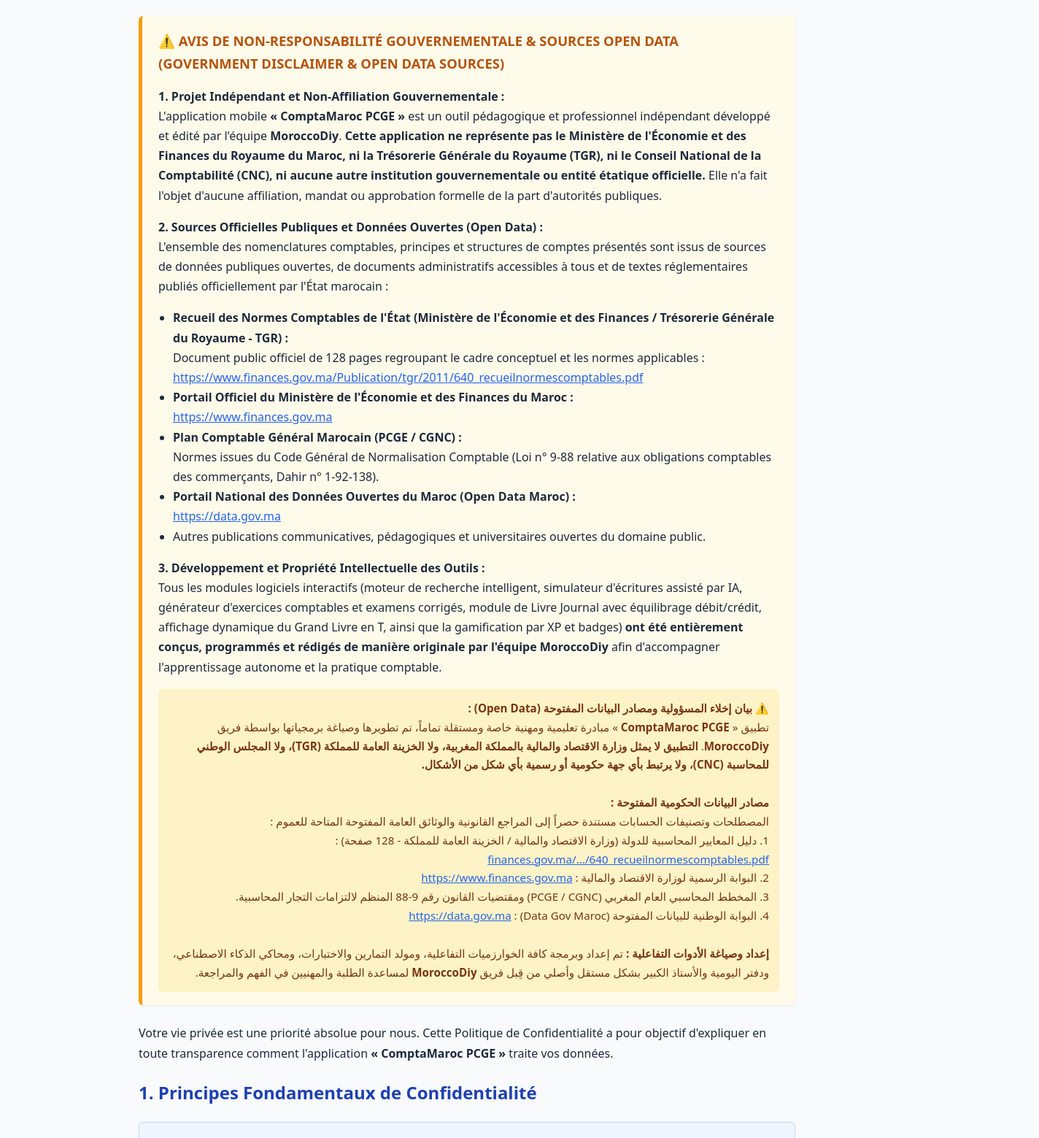
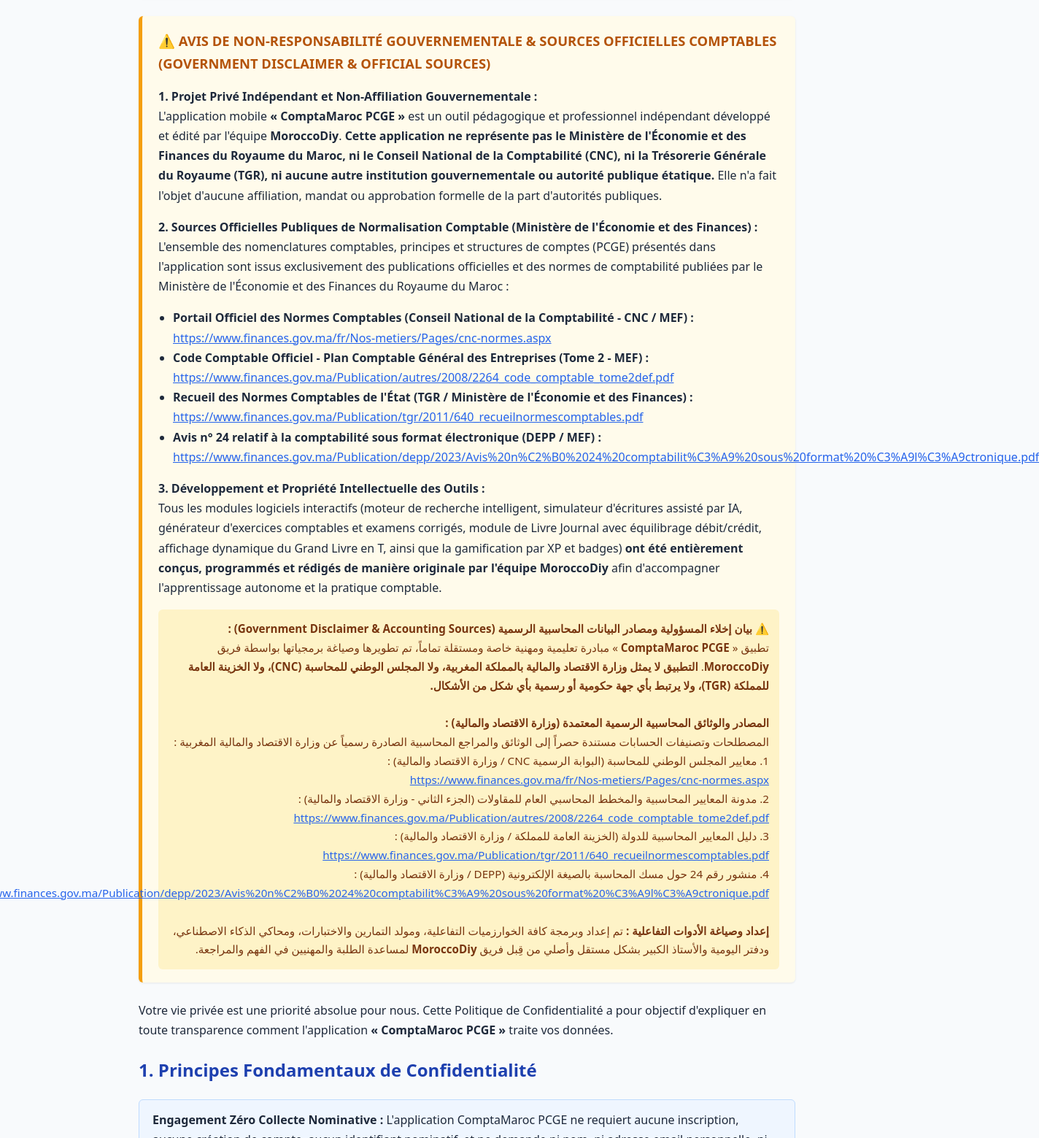
Before and after one commit to ABOURAYAN2019/mypolicy, a website: page comptamarocprivacy.html in a window 1280 px wide. Shown: the part 486-2045 px from the top of the page at 73% size, 1424 px wide, since content can reach past the window. Drawn offline with Linux system fonts and the light colour scheme.

Commit message:
Update ComptaMaroc policy with official MEF accounting sources and deploy v1.0.2+3 bundle

```diff
--- a/comptamarocprivacy.html
+++ b/comptamarocprivacy.html
@@ -115,38 +115,40 @@
 
     <!-- MANDATORY GOOGLE PLAY GOVERNMENT DISCLAIMER & OPEN DATA SOURCES -->
     <div class="disclaimer-box">
-        <div class="disclaimer-title">⚠️ AVIS DE NON-RESPONSABILITÉ GOUVERNEMENTALE & SOURCES OPEN DATA (GOVERNMENT DISCLAIMER & OPEN DATA SOURCES)</div>
+        <div class="disclaimer-title">⚠️ AVIS DE NON-RESPONSABILITÉ GOUVERNEMENTALE & SOURCES OFFICIELLES COMPTABLES (GOVERNMENT DISCLAIMER & OFFICIAL SOURCES)</div>
 
-        <p><strong>1. Projet Indépendant et Non-Affiliation Gouvernementale :</strong><br />
+        <p><strong>1. Projet Privé Indépendant et Non-Affiliation Gouvernementale :</strong><br />
         L'application mobile <strong>« ComptaMaroc PCGE »</strong> est un outil pédagogique et professionnel indépendant développé et édité par l'équipe <strong>MoroccoDiy</strong>.
-        <strong>Cette application ne représente pas le Ministère de l'Économie et des Finances du Royaume du Maroc, ni la Trésorerie Générale du Royaume (TGR), ni le Conseil National de la Comptabilité (CNC), ni aucune autre institution gouvernementale ou entité étatique officielle.</strong>
+        <strong>Cette application ne représente pas le Ministère de l'Économie et des Finances du Royaume du Maroc, ni le Conseil National de la Comptabilité (CNC), ni la Trésorerie Générale du Royaume (TGR), ni aucune autre institution gouvernementale ou autorité publique étatique.</strong>
         Elle n'a fait l'objet d'aucune affiliation, mandat ou approbation formelle de la part d'autorités publiques.</p>
 
-        <p><strong>2. Sources Officielles Publiques et Données Ouvertes (Open Data) :</strong><br />
-        L'ensemble des nomenclatures comptables, principes et structures de comptes présentés sont issus de sources de données publiques ouvertes, de documents administratifs accessibles à tous et de textes réglementaires publiés officiellement par l'État marocain :
+        <p><strong>2. Sources Officielles Publiques de Normalisation Comptable (Ministère de l'Économie et des Finances) :</strong><br />
+        L'ensemble des nomenclatures comptables, principes et structures de comptes (PCGE) présentés dans l'application sont issus exclusivement des publications officielles et des normes de comptabilité publiées par le Ministère de l'Économie et des Finances du Royaume du Maroc :
         </p>
         <ul>
             <li>
-                <strong>Recueil des Normes Comptables de l'État (Ministère de l'Économie et des Finances / Trésorerie Générale du Royaume - TGR) :</strong><br />
-                Document public officiel de 128 pages regroupant le cadre conceptuel et les normes applicables :<br />
+                <strong>Portail Officiel des Normes Comptables (Conseil National de la Comptabilité - CNC / MEF) :</strong><br />
+                <a href="https://www.finances.gov.ma/fr/Nos-metiers/Pages/cnc-normes.aspx" target="_blank" rel="noopener">
+                    https://www.finances.gov.ma/fr/Nos-metiers/Pages/cnc-normes.aspx
+                </a>
+            </li>
+            <li>
+                <strong>Code Comptable Officiel - Plan Comptable Général des Entreprises (Tome 2 - MEF) :</strong><br />
+                <a href="https://www.finances.gov.ma/Publication/autres/2008/2264_code_comptable_tome2def.pdf" target="_blank" rel="noopener">
+                    https://www.finances.gov.ma/Publication/autres/2008/2264_code_comptable_tome2def.pdf
+                </a>
+            </li>
+            <li>
+                <strong>Recueil des Normes Comptables de l'État (TGR / Ministère de l'Économie et des Finances) :</strong><br />
                 <a href="https://www.finances.gov.ma/Publication/tgr/2011/640_recueilnormescomptables.pdf" target="_blank" rel="noopener">
                     https://www.finances.gov.ma/Publication/tgr/2011/640_recueilnormescomptables.pdf
                 </a>
             </li>
             <li>
-                <strong>Portail Officiel du Ministère de l'Économie et des Finances du Maroc :</strong><br />
-                <a href="https://www.finances.gov.ma" target="_blank" rel="noopener">https://www.finances.gov.ma</a>
-            </li>
-            <li>
-                <strong>Plan Comptable Général Marocain (PCGE / CGNC) :</strong><br />
-                Normes issues du Code Général de Normalisation Comptable (Loi n° 9-88 relative aux obligations comptables des commerçants, Dahir n° 1-92-138).
-            </li>
-            <li>
-                <strong>Portail National des Données Ouvertes du Maroc (Open Data Maroc) :</strong><br />
-                <a href="https://data.gov.ma" target="_blank" rel="noopener">https://data.gov.ma</a>
-            </li>
-            <li>
-                Autres publications communicatives, pédagogiques et universitaires ouvertes du domaine public.
+                <strong>Avis n° 24 relatif à la comptabilité sous format électronique (DEPP / MEF) :</strong><br />
+                <a href="https://www.finances.gov.ma/Publication/depp/2023/Avis%20n%C2%B0%2024%20comptabilit%C3%A9%20sous%20format%20%C3%A9l%C3%A9ctronique.pdf" target="_blank" rel="noopener">
+                    https://www.finances.gov.ma/Publication/depp/2023/Avis%20n%C2%B0%2024%20comptabilit%C3%A9%20sous%20format%20%C3%A9l%C3%A9ctronique.pdf
+                </a>
             </li>
         </ul>
 
@@ -154,16 +156,19 @@
         Tous les modules logiciels interactifs (moteur de recherche intelligent, simulateur d'écritures assisté par IA, générateur d'exercices comptables et examens corrigés, module de Livre Journal avec équilibrage débit/crédit, affichage dynamique du Grand Livre en T, ainsi que la gamification par XP et badges) <strong>ont été entièrement conçus, programmés et rédigés de manière originale par l'équipe MoroccoDiy</strong> afin d'accompagner l'apprentissage autonome et la pratique comptable.</p>
 
         <div class="arabic-disclaimer">
-            <strong>⚠️ بيان إخلاء المسؤولية ومصادر البيانات المفتوحة (Open Data) :</strong><br />
+            <strong>⚠️ بيان إخلاء المسؤولية ومصادر البيانات المحاسبية الرسمية (Government Disclaimer & Accounting Sources) :</strong><br />
             تطبيق « <strong>ComptaMaroc PCGE</strong> » مبادرة تعليمية ومهنية خاصة ومستقلة تماماً، تم تطويرها وصياغة برمجياتها بواسطة فريق <strong>MoroccoDiy</strong>.
-            <strong>التطبيق لا يمثل وزارة الاقتصاد والمالية بالمملكة المغربية، ولا الخزينة العامة للمملكة (TGR)، ولا المجلس الوطني للمحاسبة (CNC)، ولا يرتبط بأي جهة حكومية أو رسمية بأي شكل من الأشكال.</strong><br /><br />
-            <strong>مصادر البيانات الحكومية المفتوحة :</strong><br />
-            المصطلحات وتصنيفات الحسابات مستندة حصراً إلى المراجع القانونية والوثائق العامة المفتوحة المتاحة للعموم :<br />
-            1. دليل المعايير المحاسبية للدولة (وزارة الاقتصاد والمالية / الخزينة العامة للمملكة - 128 صفحة) :
-            <a href="https://www.finances.gov.ma/Publication/tgr/2011/640_recueilnormescomptables.pdf" target="_blank">finances.gov.ma/.../640_recueilnormescomptables.pdf</a><br />
-            2. البوابة الرسمية لوزارة الاقتصاد والمالية : <a href="https://www.finances.gov.ma" target="_blank">https://www.finances.gov.ma</a><br />
-            3. المخطط المحاسبي العام المغربي (PCGE / CGNC) ومقتضيات القانون رقم 9-88 المنظم لالتزامات التجار المحاسبية.<br />
-            4. البوابة الوطنية للبيانات المفتوحة (Data Gov Maroc) : <a href="https://data.gov.ma" target="_blank">https://data.gov.ma</a><br /><br />
+            <strong>التطبيق لا يمثل وزارة الاقتصاد والمالية بالمملكة المغربية، ولا المجلس الوطني للمحاسبة (CNC)، ولا الخزينة العامة للمملكة (TGR)، ولا يرتبط بأي جهة حكومية أو رسمية بأي شكل من الأشكال.</strong><br /><br />
+            <strong>المصادر والوثائق المحاسبية الرسمية المعتمدة (وزارة الاقتصاد والمالية) :</strong><br />
+            المصطلحات وتصنيفات الحسابات مستندة حصراً إلى الوثائق والمراجع المحاسبية الصادرة رسمياً عن وزارة الاقتصاد والمالية المغربية :<br />
+            1. معايير المجلس الوطني للمحاسبة (البوابة الرسمية CNC / وزارة الاقتصاد والمالية) : <br />
+            <a href="https://www.finances.gov.ma/fr/Nos-metiers/Pages/cnc-normes.aspx" target="_blank">https://www.finances.gov.ma/fr/Nos-metiers/Pages/cnc-normes.aspx</a><br />
+            2. مدونة المعايير المحاسبية والمخطط المحاسبي العام للمقاولات (الجزء الثاني - وزارة الاقتصاد والمالية) : <br />
+            <a href="https://www.finances.gov.ma/Publication/autres/2008/2264_code_comptable_tome2def.pdf" target="_blank">https://www.finances.gov.ma/Publication/autres/2008/2264_code_comptable_tome2def.pdf</a><br />
+            3. دليل المعايير المحاسبية للدولة (الخزينة العامة للمملكة / وزارة الاقتصاد والمالية) : <br />
+            <a href="https://www.finances.gov.ma/Publication/tgr/2011/640_recueilnormescomptables.pdf" target="_blank">https://www.finances.gov.ma/Publication/tgr/2011/640_recueilnormescomptables.pdf</a><br />
+            4. منشور رقم 24 حول مسك المحاسبة بالصيغة الإلكترونية (DEPP / وزارة الاقتصاد والمالية) : <br />
+            <a href="https://www.finances.gov.ma/Publication/depp/2023/Avis%20n%C2%B0%2024%20comptabilit%C3%A9%20sous%20format%20%C3%A9l%C3%A9ctronique.pdf" target="_blank">https://www.finances.gov.ma/Publication/depp/2023/Avis%20n%C2%B0%2024%20comptabilit%C3%A9%20sous%20format%20%C3%A9l%C3%A9ctronique.pdf</a><br /><br />
             <strong>إعداد وصياغة الأدوات التفاعلية :</strong> تم إعداد وبرمجة كافة الخوارزميات التفاعلية، ومولد التمارين والاختبارات، ومحاكي الذكاء الاصطناعي، ودفتر اليومية والأستاذ الكبير بشكل مستقل وأصلي من قِبل فريق <strong>MoroccoDiy</strong> لمساعدة الطلبة والمهنيين في الفهم والمراجعة.
         </div>
     </div>
```
Also changed, not shown: 2 other files.
